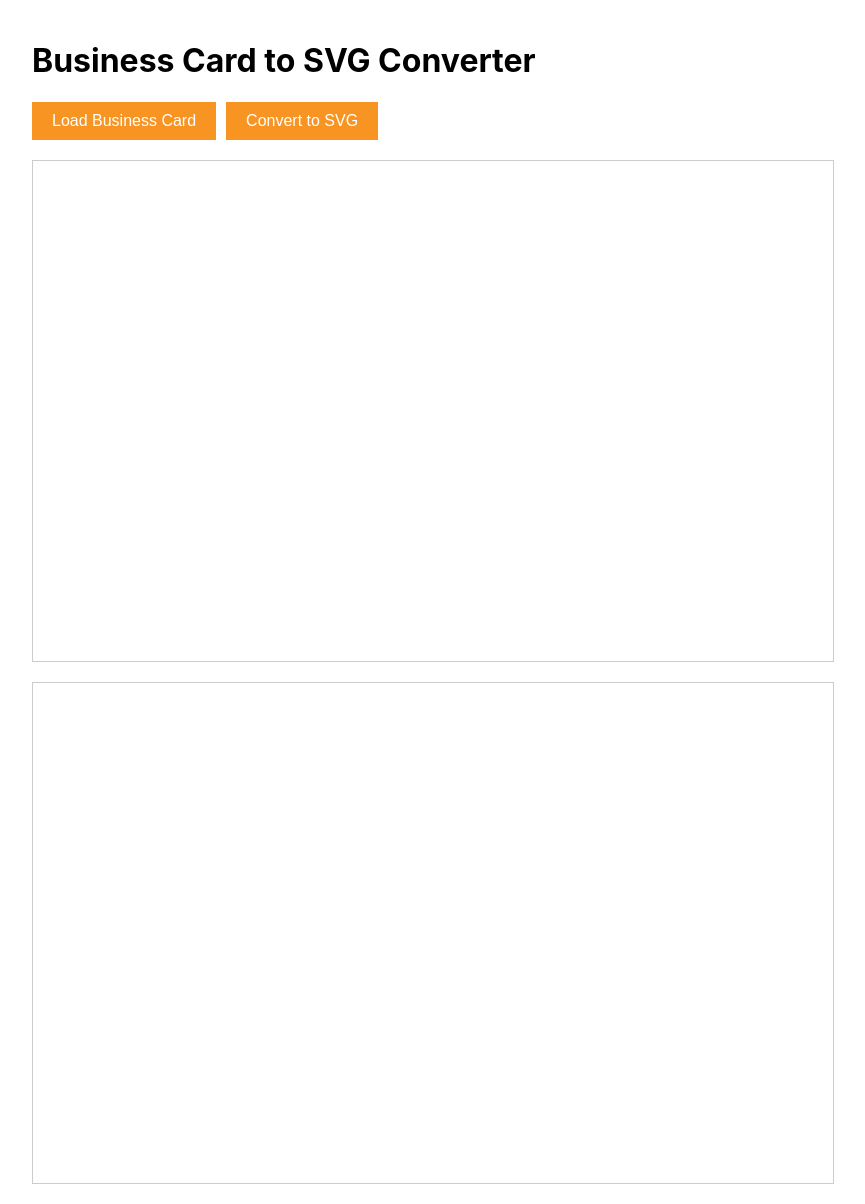
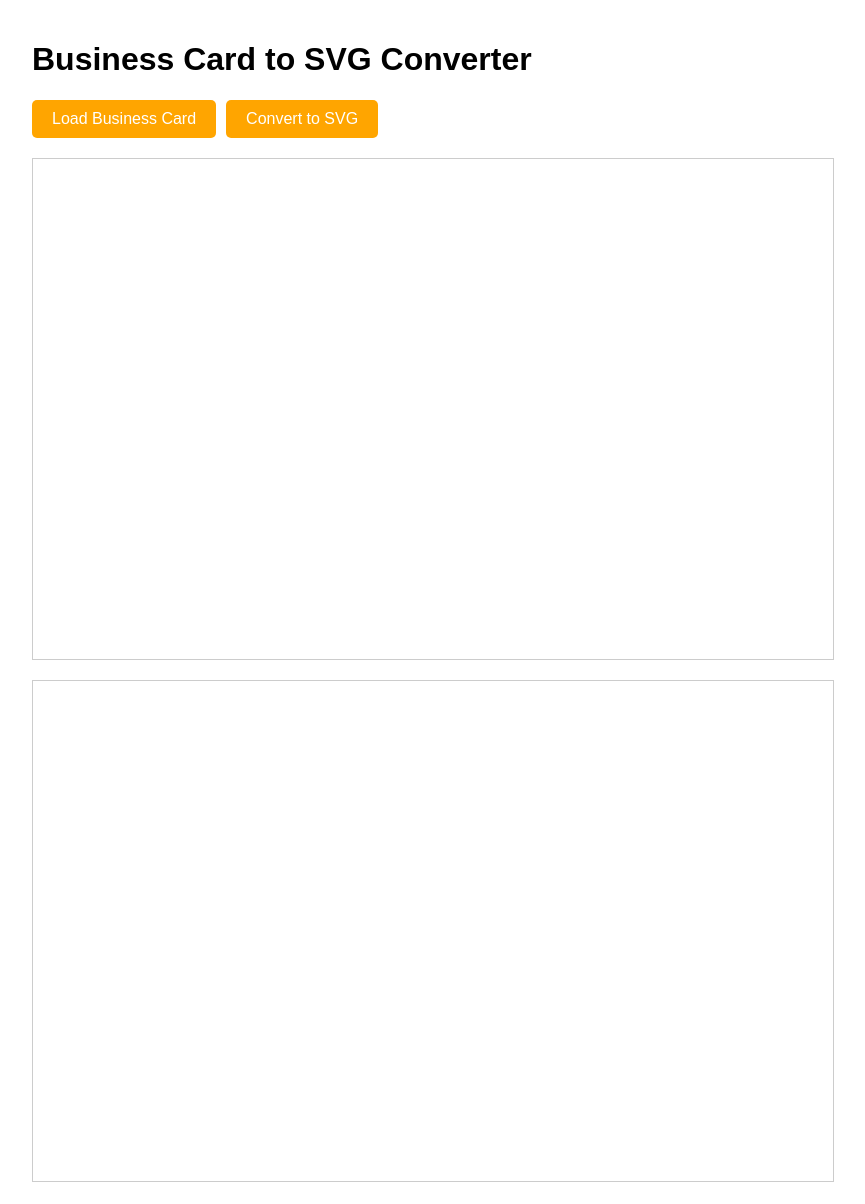
Before and after one commit to remiguillette/gmail, a Flask app: page /saver in a window 1280 px wide. Shown: the whole page, without its empty margins (208-1073 px from the left). After the commit the page ends 1182 px from the top, so only its background shows below. Run offline with Flask 3, Linux system fonts and the light colour scheme.

Commit message:
Checkpoint before assistant change: Improve UI and fix SVG decoding errors by restructuring HTML and CSS.  Adds styling and better handles content extraction for SVG conversion.
Replit-Commit-Author: Assistant

```diff
--- a/templates/saver.html
+++ b/templates/saver.html
@@ -1,13 +1,12 @@
-
 <!DOCTYPE html>
 <html lang="en">
 <head>
     <meta charset="UTF-8">
     <meta name="viewport" content="width=device-width, initial-scale=1.0">
     <title>Business Card to SVG Converter</title>
+    <link rel="stylesheet" href="style.css">
     <style>
-        body {
-            font-family: 'Inter', sans-serif;
+        .content {
             max-width: 800px;
             margin: 0 auto;
             padding: 20px;
@@ -18,32 +17,28 @@
             gap: 10px;
         }
         button {
-            background: #f89422;
+            background: #FFA500;
             color: white;
             border: none;
             padding: 10px 20px;
             cursor: pointer;
             font-size: 16px;
+            border-radius: 5px;
         }
         button:hover {
             background: #e98412;
         }
-        #preview {
+        #preview, #svgOutput {
             width: 100%;
             min-height: 500px;
             border: 1px solid #ccc;
-            margin: 20px 0;
-            overflow: hidden;
-        }
-        #svgOutput {
-            width: 100%;
-            height: 500px;
             margin-top: 20px;
-            border: 1px solid #ccc;
+            background-color: white;
         }
     </style>
 </head>
 <body>
+    <div class="content">
         <h1>Business Card to SVG Converter</h1>
         <div class="button-container">
             <button onclick="fetchAndPreview()">Load Business Card</button>
@@ -51,6 +46,7 @@
         </div>
         <div id="preview"></div>
         <div id="svgOutput"></div>
+    </div>
 
     <script>
         async function fetchAndPreview() {
@@ -78,93 +74,15 @@
             }
 
             try {
-                const content = iframe.contentDocument.querySelector('.content-container');
+                const content = iframe.contentDocument.documentElement;
                 if (!content) {
                     alert('Could not find business card content');
                     return;
                 }
 
-                const svgNS = "http://www.w3.org/2000/svg";
-                const svg = document.createElementNS(svgNS, "svg");
-                svg.setAttribute("width", "4096");
-                svg.setAttribute("height", "2160");
-                svg.setAttribute("viewBox", "0 0 4096 2160");
+                const serializer = new XMLSerializer();
+                const svgStr = serializer.serializeToString(content);
 
-                // Create background rectangles
-                const leftRect = document.createElementNS(svgNS, "rect");
-                leftRect.setAttribute("x", "0");
-                leftRect.setAttribute("y", "0");
-                leftRect.setAttribute("width", "2048");
-                leftRect.setAttribute("height", "2160");
-                leftRect.setAttribute("fill", "black");
-                svg.appendChild(leftRect);
-
-                const rightRect = document.createElementNS(svgNS, "rect");
-                rightRect.setAttribute("x", "2048");
-                rightRect.setAttribute("y", "0");
-                rightRect.setAttribute("width", "2048");
-                rightRect.setAttribute("height", "2160");
-                rightRect.setAttribute("fill", "#f89422");
-                svg.appendChild(rightRect);
-
-                // Extract CSS variables
-                const styles = getComputedStyle(iframe.contentDocument.documentElement);
-                const textElements = [
-                    // Left panel
-                    { text: styles.getPropertyValue('--left-panel-title-first').replace(/['"]/g, ''), x: 100, y: 300, color: "blue", size: 104, weight: "bold" },
-                    { text: styles.getPropertyValue('--left-panel-title-last').replace(/['"]/g, ''), x: 400, y: 300, color: "#f89422", size: 104, weight: "bold" },
-                    { text: styles.getPropertyValue('--left-panel-text1').replace(/['"]/g, ''), x: 100, y: 500, color: "#f89422", size: 72 },
-                    { text: styles.getPropertyValue('--left-panel-text2').replace(/['"]/g, ''), x: 100, y: 600, color: "#f89422", size: 72 },
-                    { text: styles.getPropertyValue('--left-panel-text3-first').replace(/['"]/g, ''), x: 100, y: 800, color: "blue", size: 104, weight: "bold" },
-                    { text: styles.getPropertyValue('--left-panel-text3-last').replace(/['"]/g, ''), x: 400, y: 800, color: "#f89422", size: 104, weight: "bold" },
-                    { text: styles.getPropertyValue('--left-panel-text4').replace(/['"]/g, ''), x: 100, y: 1000, color: "#f89422", size: 55 },
-                    { text: styles.getPropertyValue('--left-panel-text5').replace(/['"]/g, ''), x: 100, y: 1100, color: "#f89422", size: 43 },
-                    { text: 'Proud to be Ontarian', x: 250, y: 1300, color: "#f89422", size: 43 },
-                    { text: 'Fiers d\'être Ontariens', x: 250, y: 1350, color: "#f89422", size: 43 },
-                    // Right panel
-                    { text: styles.getPropertyValue('--right-panel-title').replace(/['"]/g, ''), x: 2148, y: 200, color: "black", size: 104, weight: "bold" },
-                    { text: styles.getPropertyValue('--right-panel-subtitle').replace(/['"]/g, ''), x: 2148, y: 350, color: "black", size: 72 },
-                    { text: styles.getPropertyValue('--right-panel-text1').replace(/['"]/g, ''), x: 2148, y: 500, color: "black", size: 72 },
-                    { text: styles.getPropertyValue('--right-panel-text2').replace(/['"]/g, ''), x: 2148, y: 600, color: "black", size: 72 },
-                    { text: styles.getPropertyValue('--right-panel-text3').replace(/['"]/g, ''), x: 2148, y: 700, color: "black", size: 72 },
-                    { text: styles.getPropertyValue('--right-panel-text4').replace(/['"]/g, ''), x: 2148, y: 800, color: "black", size: 72 },
-                    { text: styles.getPropertyValue('--right-panel-text5').replace(/['"]/g, ''), x: 2148, y: 900, color: "black", size: 72 }
-                ];
-
-                // Add beaver logo
-                const beaverImage = document.createElementNS(svgNS, "image");
-                beaverImage.setAttributeNS("http://www.w3.org/1999/xlink", "href", "/beaver.svg");
-                beaverImage.setAttribute("x", "100");
-                beaverImage.setAttribute("y", "1200");
-                beaverImage.setAttribute("width", "140");
-                beaverImage.setAttribute("height", "140");
-                beaverImage.setAttribute("filter", "invert(57%) sepia(87%) saturate(1401%) hue-rotate(346deg) brightness(101%) contrast(94%)");
-                svg.appendChild(beaverImage);
-
-                textElements.forEach((props) => {
-                    if (props.text) {
-                        const text = document.createElementNS(svgNS, "text");
-                        text.setAttribute("x", props.x.toString());
-                        text.setAttribute("y", props.y.toString());
-                        text.setAttribute("fill", props.color);
-                        text.setAttribute("font-size", `${props.size}px`);
-                        text.setAttribute("font-family", "Tahoma, Inter, sans-serif");
-                        if (props.weight) {
-                            text.setAttribute("font-weight", props.weight);
-                        }
-                        text.textContent = props.text;
-                        svg.appendChild(text);
-                    }
-                });
-
-                svg.setAttributeNS("http://www.w3.org/2000/xmlns/", "xmlns", "http://www.w3.org/2000/svg");
-                svg.setAttributeNS("http://www.w3.org/2000/xmlns/", "xmlns:xlink", "http://www.w3.org/1999/xlink");
-
-                const svgOutput = document.getElementById('svgOutput');
-                svgOutput.innerHTML = svg.outerHTML;
-
-                const serializer = new XMLSerializer();
-                const svgStr = serializer.serializeToString(svg);
                 const svgBlob = new Blob([svgStr], {type: 'image/svg+xml;charset=utf-8'});
                 const downloadLink = document.createElement('a');
                 downloadLink.href = URL.createObjectURL(svgBlob);
```
Lines whose indentation alone changed are shown as unchanged.
